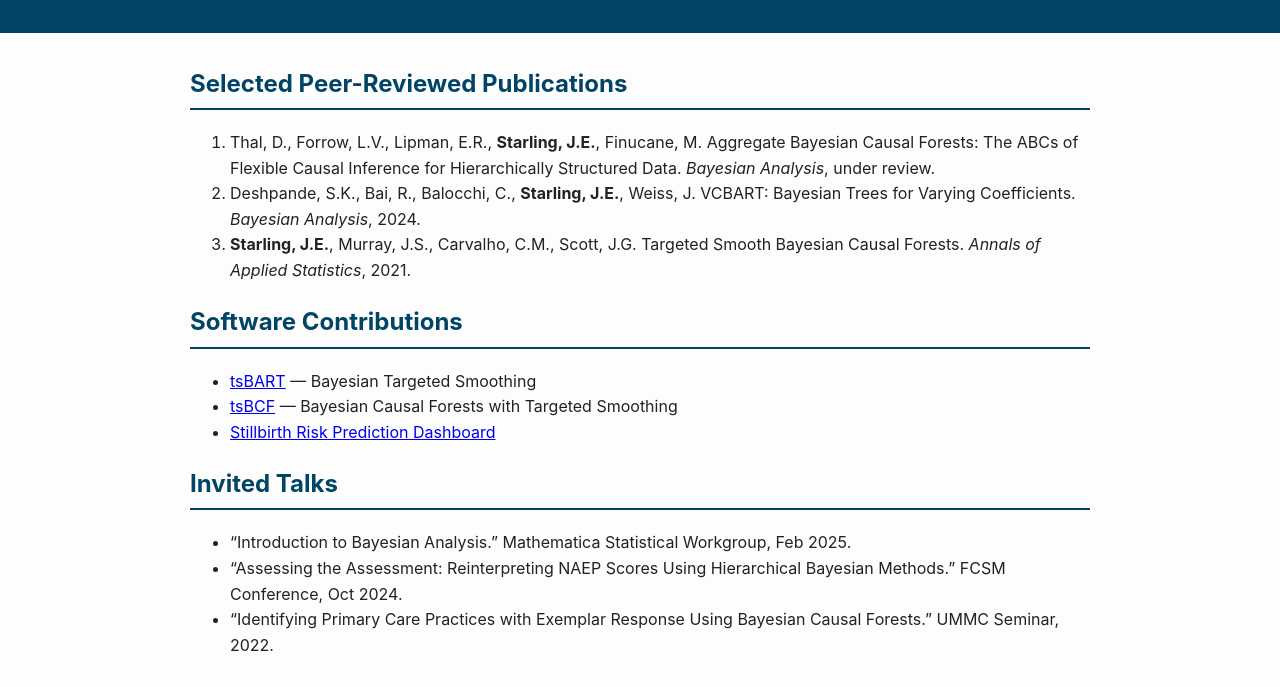
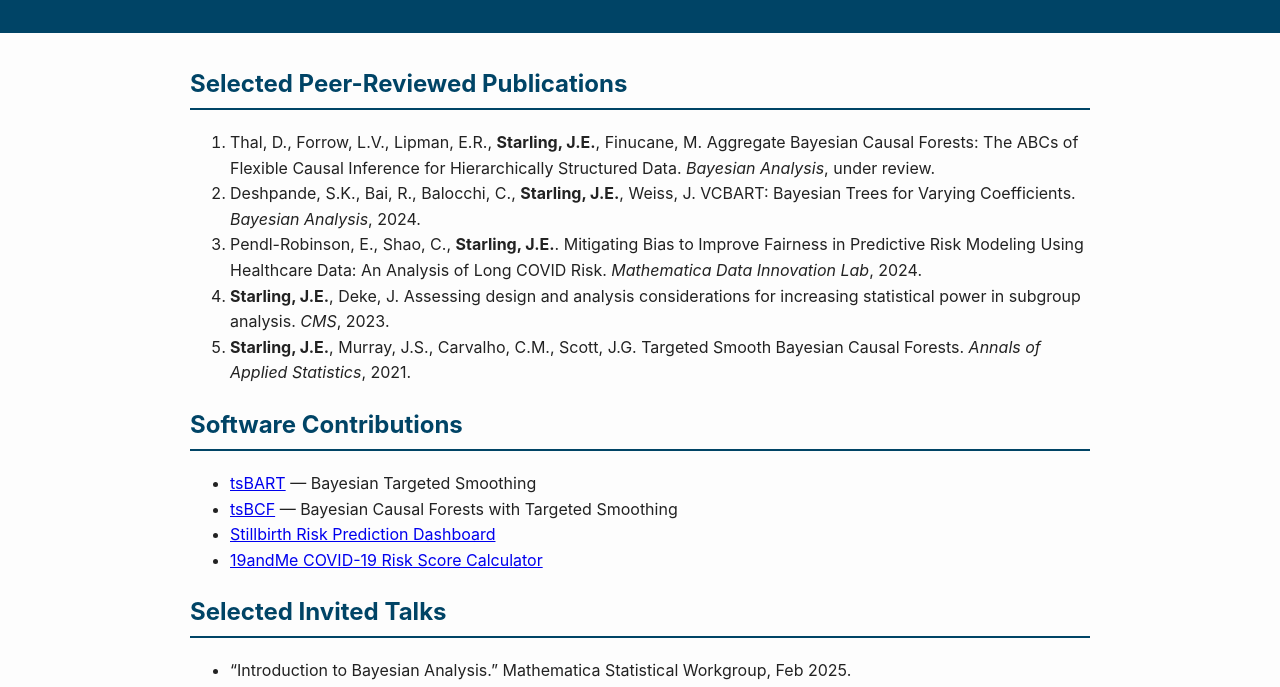
Before and after one commit to jestarling/jestarling.github.io, a plain HTML site: page publications.html in a window 1280 px wide. Shown: the part 113-800 px from the top of the page. Drawn offline with Linux system fonts and the light colour scheme.

Commit message:
Updated site

```diff
--- a/publications.html
+++ b/publications.html
@@ -23,6 +23,8 @@
       <ol>
         <li>Thal, D., Forrow, L.V., Lipman, E.R., <strong>Starling, J.E.</strong>, Finucane, M. Aggregate Bayesian Causal Forests: The ABCs of Flexible Causal Inference for Hierarchically Structured Data. <em>Bayesian Analysis</em>, under review.</li>
         <li>Deshpande, S.K., Bai, R., Balocchi, C., <strong>Starling, J.E.</strong>, Weiss, J. VCBART: Bayesian Trees for Varying Coefficients. <em>Bayesian Analysis</em>, 2024.</li>
+        <li>Pendl-Robinson, E., Shao, C., <strong>Starling, J.E.</strong>. Mitigating Bias to Improve Fairness in Predictive Risk Modeling Using Healthcare Data: An Analysis of Long COVID Risk. <em>Mathematica Data Innovation Lab</em>, 2024.</li>
+        <li><strong>Starling, J.E.</strong>, Deke, J. Assessing design and analysis considerations for increasing statistical power in subgroup analysis. <em>CMS</em>, 2023.</li>
         <li><strong>Starling, J.E.</strong>, Murray, J.S., Carvalho, C.M., Scott, J.G. Targeted Smooth Bayesian Causal Forests. <em>Annals of Applied Statistics</em>, 2021.</li>
       </ol>
     </section>
@@ -33,11 +35,13 @@
         <li><a href="https://github.com/jestarling/tsbart">tsBART</a> — Bayesian Targeted Smoothing</li>
         <li><a href="https://github.com/jestarling/tsbcf">tsBCF</a> — Bayesian Causal Forests with Targeted Smoothing</li>
         <li><a href="https://jestarling.shinyapps.io/stillbirth-risk-with-tsbart">Stillbirth Risk Prediction Dashboard</a></li>
+        <li><a href="https://19andme.covid19.mathematica.org ">19andMe COVID-19 Risk Score Calculator</a></li>
+
       </ul>
     </section>
 
     <section>
-      <h2>Invited Talks</h2>
+      <h2>Selected Invited Talks</h2>
       <ul>
         <li>“Introduction to Bayesian Analysis.” Mathematica Statistical Workgroup, Feb 2025.</li>
         <li>“Assessing the Assessment: Reinterpreting NAEP Scores Using Hierarchical Bayesian Methods.” FCSM Conference, Oct 2024.</li>
```
Also changed, not shown: index.html (+1 -1 lines).
